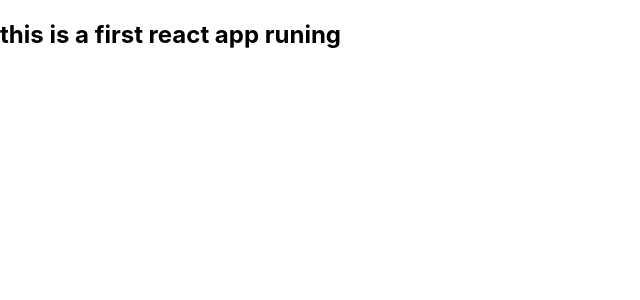
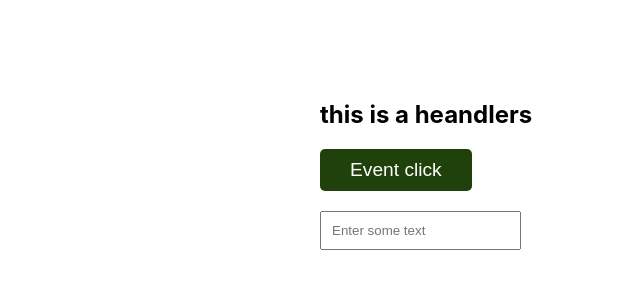
Before and after one commit to shrabon-sarker/react2021, a React (Create React App) app: page / in a window 1280 px wide. Shown: the top 300 px of the page, without its empty margins (0-640 px from the left). Built offline with nearby package versions, Linux system fonts and the light colour scheme.

Commit message:
this is a event handle react

```diff
--- a/src/App.js
+++ b/src/App.js
@@ -1,11 +1,12 @@
 
 //imput components
-import Com from './components/index'
+import Handling from './components/handlers/Handle'
+//import Com from './components/index'
 
 function App() {
   return (
     <div className="App">
-      <Com />
+      <Handling />
     </div>
   );
 }
--- /dev/null
+++ b/src/components/handlers/Handle.jsx
@@ -0,0 +1,56 @@
+import React, {Component} from 'react';
+
+// css import
+import Classes from './handle.module.css';
+
+class Handling extends Component {
+    state = {
+        name: ''
+    }
+
+    // handleButtonClick = (event) => {
+    //     console.log(event)
+    //     console.log("this is a  click event")
+    // }
+
+    inputHandleChange = (event) => {
+        // console.log(event.target.value)
+        this.setState({
+            name: event.target.value
+        })
+    }
+
+    // newHandle =(event) => {
+    //     console.log(event.target.value)
+    // }
+
+    handleFocus=(event)=> {
+        console.log('this is a focus')
+    }
+
+    handleblur =(event) => {
+        if(!this.state.name){
+            alert('Enter the value.')
+        }
+        console.log('this is a blur ready')
+    }
+
+    render(){
+        return(
+            <div className={Classes.container}>
+                <h2>this  is a heandlers </h2>
+                <button onClick={this.handleButtonClick} type='button' className={Classes.btn__event}>Event click</button>
+                <div>
+                    <input onFocus={this.handleFocus} onBlur={this.handleblur} onChange={this.inputHandleChange} className={Classes.input__feild}  type="text" value={this.state.name} placeholder='Enter some text' />
+
+                </div>
+
+                {this.state.name && <h3>The name is :  {this.state.name}</h3>}
+
+
+            </div>
+        )
+    }
+}
+
+export default Handling
--- /dev/null
+++ b/src/components/handlers/handle.module.css
@@ -0,0 +1,26 @@
+.container {
+    width: 50%;
+    margin: 100px auto;
+}
+
+.btn__event {
+    outline: none;
+    border: none;
+    padding: 10px 30px;
+    font-size: 1.2rem;
+    background: rgb(32, 65, 11);
+    color: #fff;
+    border-radius: 5px;
+    transition: all 0.4s ease;
+    cursor: pointer;
+}
+.btn__event:hover {
+    background:rgb(33, 155, 149);
+    color: #000;
+}
+
+
+.input__feild {
+    padding: 10px;
+    margin-top: 20px;
+}
```
